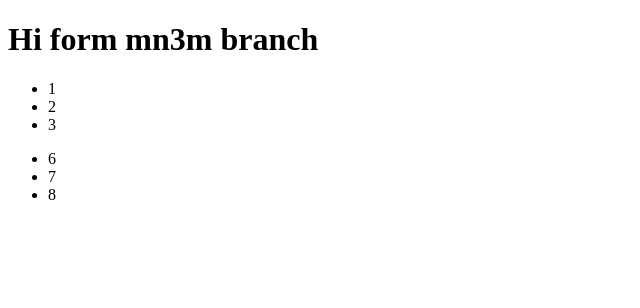
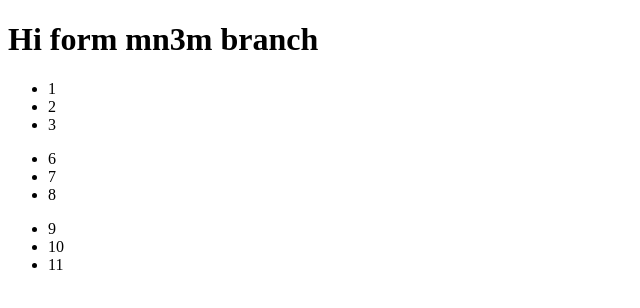
Before and after one commit to mn3m74/Training, a plain HTML site: page index.html in a window 1280 px wide. Shown: the whole page, without its empty margins (0-640 px from the left). Drawn offline with Linux system fonts and the light colour scheme.

Commit message:
adding commits

```diff
--- a/index.html
+++ b/index.html
@@ -17,5 +17,10 @@
       <li>7</li>
       <li>8</li>
     </ul>
+    <ul class="class-name">
+      <li>9</li>
+      <li>10</li>
+      <li>11</li>
+    </ul>
   </body>
 </html>
```
